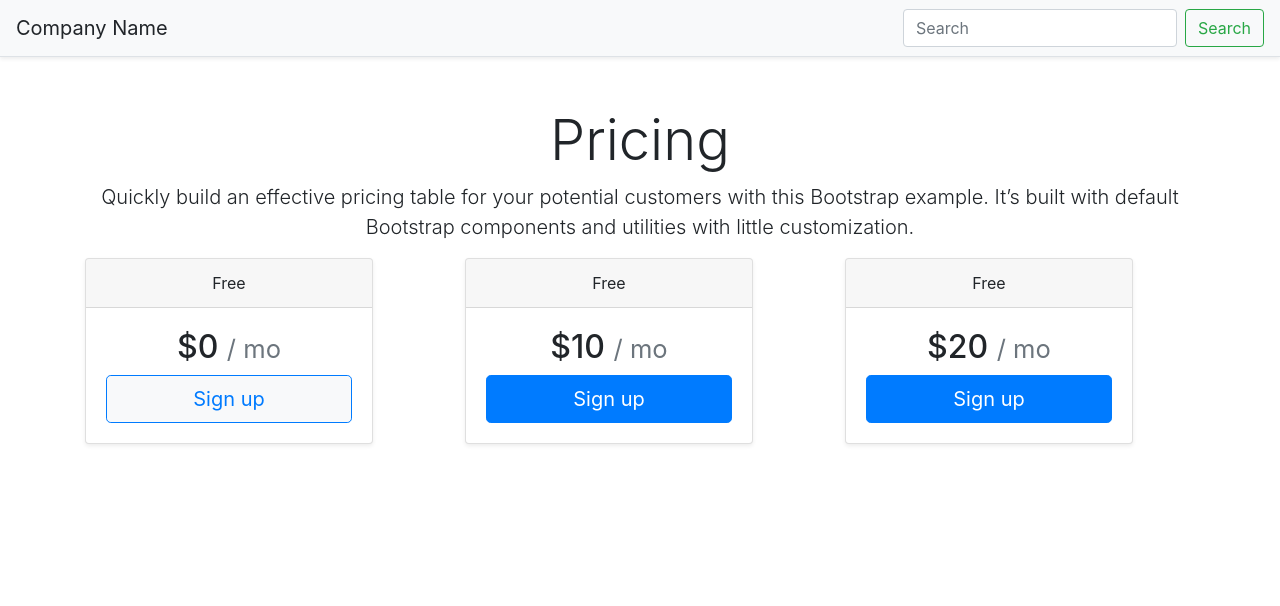
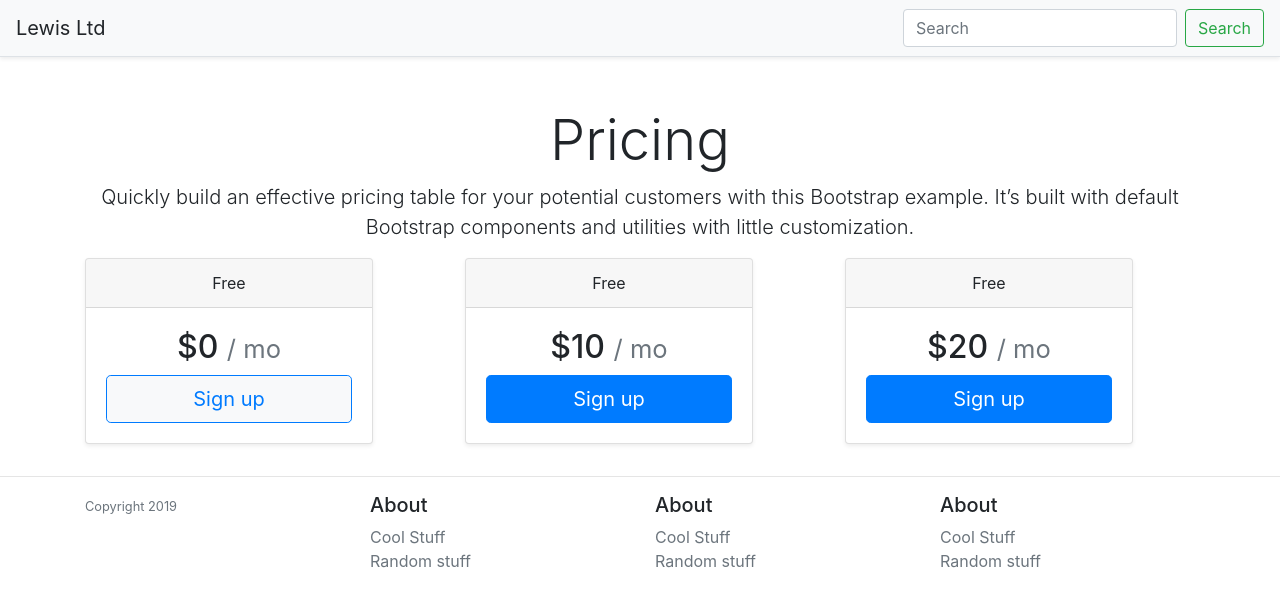
Before and after one commit to lewis262626/bootstrap-pricing-example, a plain HTML site: page index.html in a window 1280 px wide. Drawn offline with nearby package versions, Linux system fonts and the light colour scheme.

Commit message:
finished footer

```diff
--- a/index.html
+++ b/index.html
@@ -12,12 +12,12 @@
     <link rel="stylesheet" href="style.css">
     </link>
 
-    <title>Pricing Example</title>
+    <title>Lewis Ltd - Pricing</title>
 </head>
 
 <body>
     <nav class="navbar navbar-light bg-light border-bottom shadow-sm">
-        <a class="navbar-brand">Company Name</a>
+        <a class="navbar-brand">Lewis Ltd</a>
         <form class="form-inline">
             <input class="form-control mr-sm-2" type="search" placeholder="Search" aria-label="Search">
             <button class="btn btn-outline-success my-2 my-sm-0" type="submit">Search</button>
@@ -78,6 +78,59 @@
                 </div>
         </div>
     </div>
+    <hr/>
+    <div class="container">
+        <div class="row">
+            <div class="col-3 col-md">
+                <small class="text-muted">Copyright 2019</small>
+            </div>
+            <div class="col-3 col-md">
+                <h5>About</h5>
+                <ul class="list-unstyled text-small">
+                    <li>
+                        <a class="text-muted" href="#">
+                            Cool Stuff
+                        </a>
+                    </li>
+                    <li>
+                            <a class="text-muted" href="#">
+                                Random stuff
+                            </a>
+                        </li>
+                </ul>
+            </div>
+            <div class="col-3 col-md">
+                    <h5>About</h5>
+                    <ul class="list-unstyled text-small">
+                        <li>
+                            <a class="text-muted" href="#">
+                                Cool Stuff
+                            </a>
+                        </li>
+                        <li>
+                                <a class="text-muted" href="#">
+                                    Random stuff
+                                </a>
+                            </li>
+                    </ul>
+                </div>
+                <div class="col-3 col-md">
+                        <h5>About</h5>
+                        <ul class="list-unstyled text-small">
+                            <li>
+                                <a class="text-muted" href="#">
+                                    Cool Stuff
+                                </a>
+                            </li>
+                            <li>
+                                    <a class="text-muted" href="#">
+                                        Random stuff
+                                    </a>
+                                </li>
+                        </ul>
+                    </div>
+        </div>
+    </div>
 
     <!-- Optional JavaScript -->
     <!-- jQuery first, then Popper.js, then Bootstrap JS -->
```
